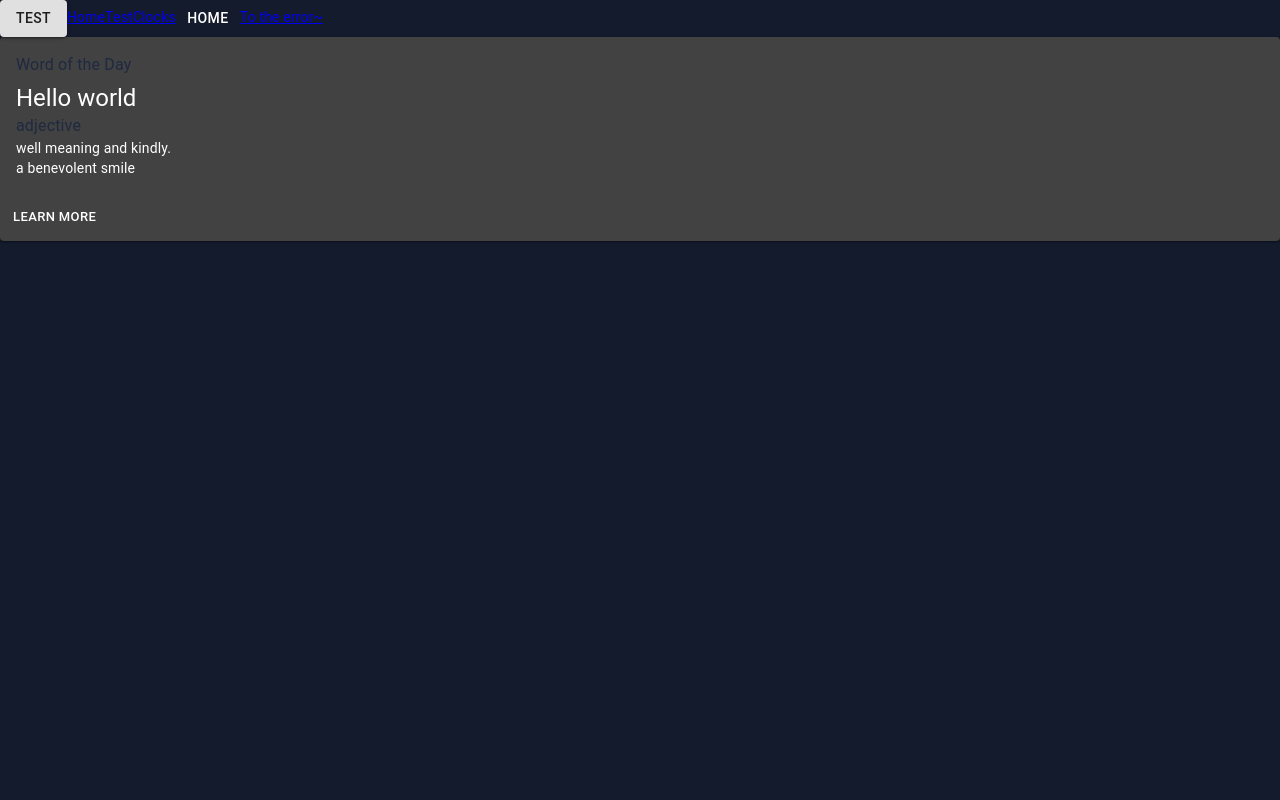
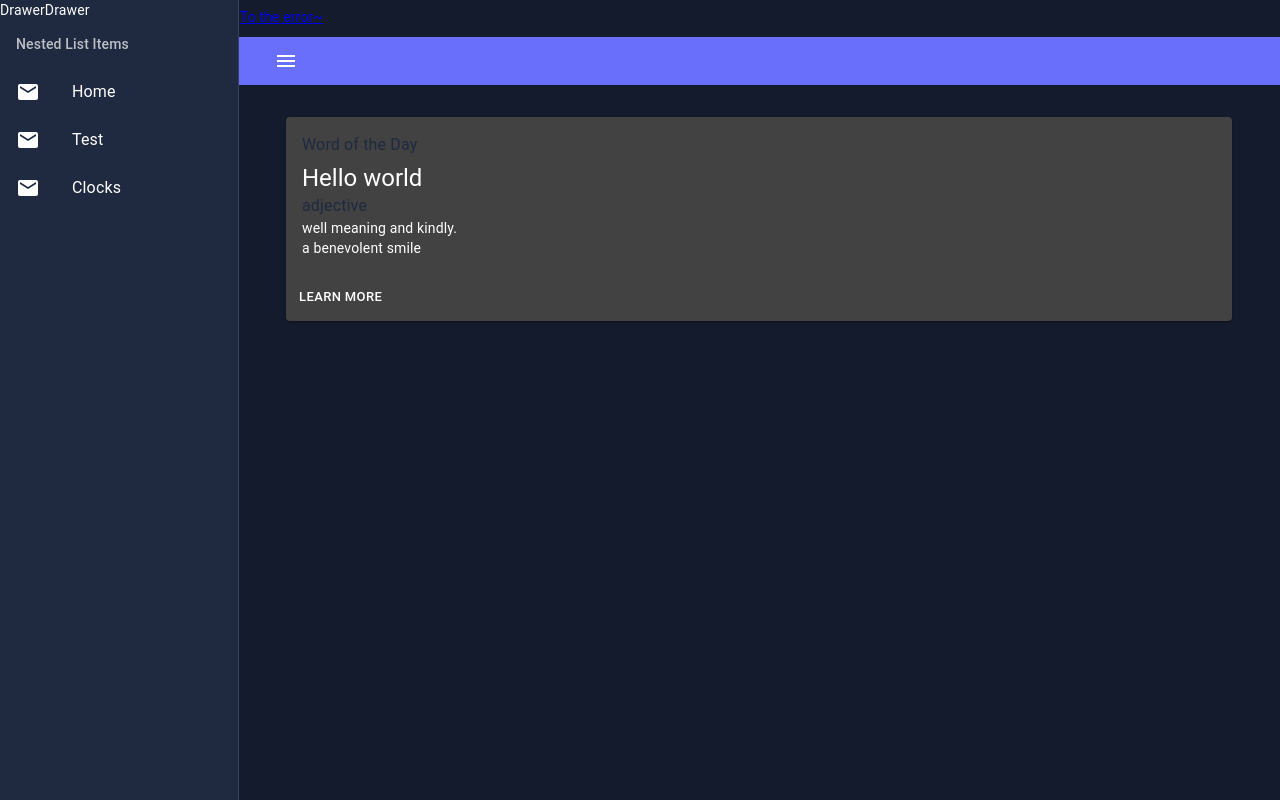
Before and after one commit to kkan0615/react_typescipt_template, a React app: page /Test in a window 1280 px wide. Built offline with nearby package versions, Linux system fonts and the light colour scheme; the HTML template or start-up script is replaced by a standard one.

Commit message:
:zap: Feat: add redux store system

```diff
--- a/package.json
+++ b/package.json
@@ -21,7 +21,10 @@
     "node-sass": "^5.0.0",
     "react": "^17.0.1",
     "react-dom": "^17.0.1",
+    "react-redux": "^7.2.2",
     "react-router-dom": "^5.2.0",
+    "redux": "^4.0.5",
+    "redux-thunk": "^2.3.0",
     "sass-loader": "^10.1.0",
     "style-loader": "^2.0.0"
   },
@@ -35,6 +38,9 @@
     "@types/fork-ts-checker-webpack-plugin": "^0.4.5",
     "@types/react": "^17.0.0",
     "@types/react-dom": "^17.0.0",
+    "@types/react-redux": "^7.1.12",
+    "@types/redux": "^3.6.0",
+    "@types/redux-thunk": "^2.1.0",
     "@types/webpack": "^4.41.25",
     "@types/webpack-dev-server": "^3.11.1",
     "@typescript-eslint/eslint-plugin": "^4.4.1",
--- a/src/App.tsx
+++ b/src/App.tsx
@@ -3,6 +3,8 @@ import {
   BrowserRouter,
 } from 'react-router-dom'
 import { makeStyles } from '@material-ui/core'
+import { Provider } from 'react-redux'
+import configureStore from './store'
 import RouterIndex from './router/index'
 
 const App: React.FC = () => {
@@ -15,9 +17,11 @@ const App: React.FC = () => {
   const classes = useStyles()
 
   return (
-    <BrowserRouter>
-      <RouterIndex />
-    </BrowserRouter>
+    <Provider store={configureStore()}>
+      <BrowserRouter>
+        <RouterIndex />
+      </BrowserRouter>
+    </Provider>
   )
 }
 
--- a/src/layouts/Default/components/drawer.tsx
+++ b/src/layouts/Default/components/drawer.tsx
@@ -3,7 +3,6 @@ import {
   Link,
 } from 'react-router-dom'
 import { makeStyles } from '@material-ui/core'
-// import RouterIndex from './router/index'
 import Drawer from '@material-ui/core/Drawer'
 import ListSubheader from '@material-ui/core/ListSubheader'
 import List from '@material-ui/core/List'
--- a/src/layouts/Default/index.tsx
+++ b/src/layouts/Default/index.tsx
@@ -1,13 +1,21 @@
 import React from 'react'
+import { useSelector, useDispatch, connect } from 'react-redux'
 import { makeStyles } from '@material-ui/core/styles'
 import AppBar from '@material-ui/core/AppBar'
 import Toolbar from '@material-ui/core/Toolbar'
 import IconButton from '@material-ui/core/IconButton'
 import MenuIcon from '@material-ui/icons/Menu'
 
+import { RootState } from '../../store'
+import { globalActions } from '../../store/actions/global'
 import DrawerLayout from './components/drawer'
 
 const drawerWidth = '17em'
+
+// const mapStateToProps = (state: RootState) => ({
+//   drawer: state,
+// })
+// const mapDispatchToProps = { globalActions }
 
 const DefaultLayout: React.FC = props => {
   const { children } = props
@@ -47,16 +55,21 @@ const DefaultLayout: React.FC = props => {
   }))
   const classes = useStyles()
 
-  const [drawerOpen, setDrawerOpen] = React.useState(true)
+  // const [drawerOpen, setDrawerOpen] = React.useState(true)
+  const dispatch = useDispatch()
+  const drawerStatus = useSelector<RootState>(store => store.global.drawer) as boolean
 
+  console.log(drawerStatus)
   const handleDrawerState = () => {
-    setDrawerOpen(!drawerOpen)
+    // setDrawerOpen(!drawerOpen)
+    if (drawerStatus) dispatch(globalActions.closeDrawer())
+    else dispatch(globalActions.openDrawer())
   }
 
   return (
     <div>
       <AppBar
-        className={drawerOpen ? classes.appBarShift : classes.appBar}
+        className={drawerStatus ? classes.appBarShift : classes.appBar}
         elevation={0}
         position="relative"
         variant="elevation"
@@ -72,10 +85,10 @@ const DefaultLayout: React.FC = props => {
         </Toolbar>
       </AppBar>
       <DrawerLayout
-        open={drawerOpen}
+        open={drawerStatus}
         width={drawerWidth}
       />
-      <main className={drawerOpen ? classes.contentShift : classes.content}>
+      <main className={drawerStatus ? classes.contentShift : classes.content}>
         {children}
       </main>
     </div>
@@ -83,3 +96,7 @@ const DefaultLayout: React.FC = props => {
 }
 
 export default DefaultLayout
+// export default connect(
+//   mapStateToProps,
+//   mapDispatchToProps,
+// )(DefaultLayout)
--- a/src/router/index.tsx
+++ b/src/router/index.tsx
@@ -35,12 +35,12 @@ const RouterIndex: React.FC = () => {
       </Link>
       <Link to="/error">To the error~</Link>
       <Switch>
-        <Route path="/Home" component={Home} />
-        <Route path="/Test" component={Test} />
-        <Route path={['/Clocks']}>
+        <Route path={['/Clocks', '/Home', '/Test']}>
           <DefaultLayout>
             <Switch>
               <Route path="/Clocks" component={Clocks} />
+              <Route path="/Home" component={Home} />
+              <Route path="/Test" component={Test} />
             </Switch>
           </DefaultLayout>
         </Route>
--- /dev/null
+++ b/src/store/actions/global.ts
@@ -0,0 +1,30 @@
+export const OPEN_DRAWER = 'OPEN_DRAWER'
+export const CLOSE_DRAWER = 'CLOSE_DRAWER'
+
+export interface IGlobalState {
+  drawer: boolean
+}
+
+export const initState: IGlobalState = {
+  drawer: true,
+}
+
+export interface GlobalActions {
+  type: string
+  payload: IGlobalState
+}
+
+export const globalActions = {
+  openDrawer: ():GlobalActions => ({
+    type: OPEN_DRAWER,
+    payload: {
+      drawer: true,
+    },
+  }),
+  closeDrawer: (): GlobalActions => ({
+    type: CLOSE_DRAWER,
+    payload: {
+      drawer: false,
+    },
+  }),
+}
--- /dev/null
+++ b/src/store/index.ts
@@ -0,0 +1,19 @@
+import { combineReducers, createStore } from 'redux'
+import { reducer as globalReducer } from './reducer/global'
+import { IGlobalState } from './actions/global'
+
+export const rootReducer = combineReducers({
+  global: globalReducer,
+})
+
+export type RootState = ReturnType<typeof rootReducer>
+
+/**
+ * Create store configure with root
+ *
+ * */
+export default function configureStore() {
+  // window 를 any 로 강제 캐스팅
+  const devTools = (window as any).__REDUX_DEVTOOLS_EXTENSION__
+  return createStore(rootReducer, devTools && devTools())
+}
--- /dev/null
+++ b/src/store/reducer/global.ts
@@ -0,0 +1,21 @@
+import {
+  CLOSE_DRAWER,
+  GlobalActions, initState, OPEN_DRAWER,
+} from '../actions/global'
+
+export const reducer = (state = initState, action: GlobalActions): any => {
+  switch (action.type) {
+    case OPEN_DRAWER:
+      return {
+        ...state,
+        drawer: true,
+      }
+    case CLOSE_DRAWER:
+      return {
+        ...state,
+        drawer: false,
+      }
+    default:
+      return state
+  }
+}
```
Also changed, not shown: 1 other file (tests, documents, lock files or other folders).
